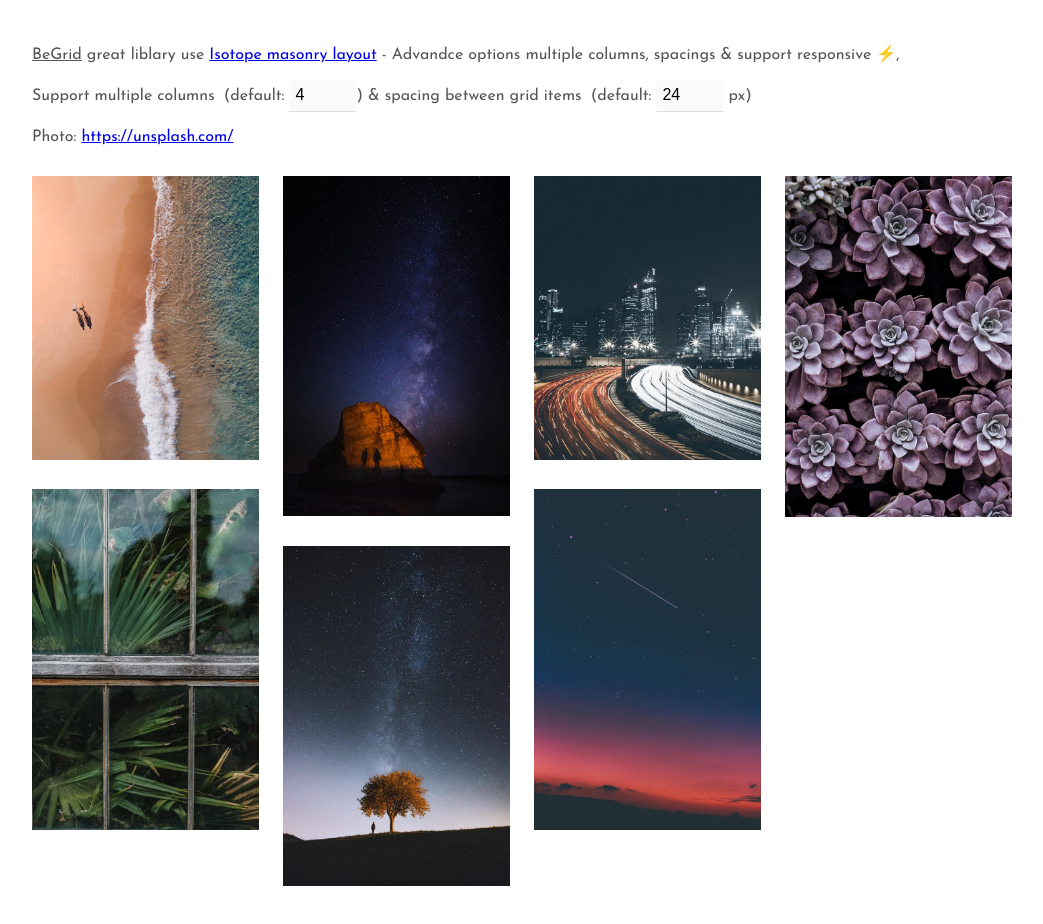
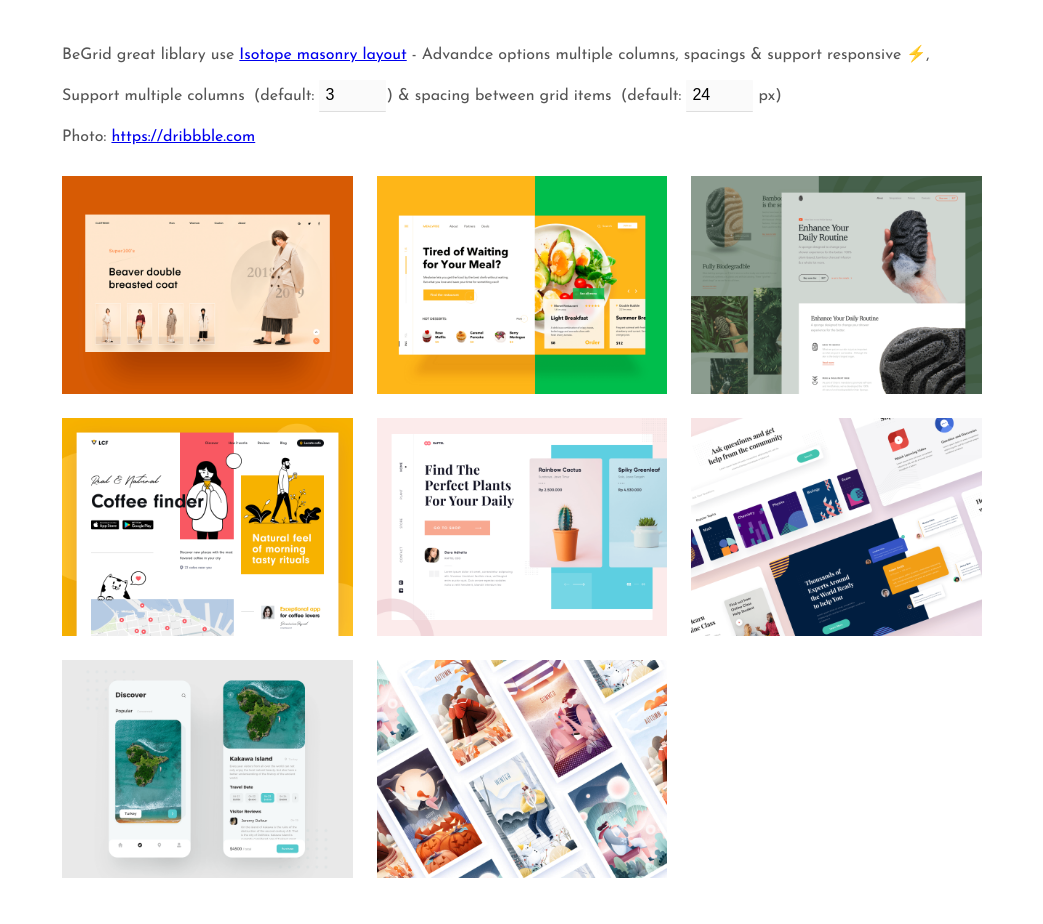
Before and after one commit to Huynhhuynh/begrid, a website built with webpack: page index.html in a window 1280 px wide. Shown: the whole page, without its empty margins (118-1161 px from the left). Built offline with nearby package versions, Linux system fonts and the light colour scheme; files that its build step writes are made by us from their sources.

Commit message:
change images

```diff
--- a/index.html
+++ b/index.html
@@ -14,44 +14,46 @@
 <body>
     <div id="page">
         <div class="heading-wrap">
-            <p><u><strong>BeGrid</strong></u> great liblary use <a href="https://isotope.metafizzy.co/" target="_blank">Isotope masonry layout</a> - Advandce options multiple columns, spacings & support responsive ⚡️,</p>
+            <p><strong>BeGrid</strong> great liblary use <a href="https://isotope.metafizzy.co/" target="_blank">Isotope masonry layout</a> - Advandce options multiple columns, spacings & support responsive ⚡️,</p>
             <div class="group-field">
                 <label for="g-columns">Support multiple columns</label>
-                (default: <input id="g-columns" type="number" value="4" min="1" max="12" />)
+                (default: <input id="g-columns" type="number" value="3" min="1" max="12" />)
             </div>
             <div class="group-field">
                 <label for="g-spacing">& spacing between grid items</label>
                 (default: <input id="g-spacing" type="number" value="24" min="0" max="50" /> px)
             </div>
 
-            <p>Photo: <a href="https://unsplash.com/" target="_blank">https://unsplash.com/</a></p>
+            <p>Photo: <a href="https://dribbble.com" target="_blank">https://dribbble.com</a></p>
         </div>
         <div id="grid-1">
             <div class="item-sizer"></div>
             <div class="item-gutter-sizer"></div>
-            <div class="item"><img src="./images/image-1.jpeg" alt="#"></div>
-            <div class="item"><img src="./images/image-2.jpeg" alt="#"></div>
-            <div class="item"><img src="./images/image-3.jpeg" alt="#"></div>
-            <div class="item"><img src="./images/image-4.jpeg" alt="#"></div>
-            <div class="item"><img src="./images/image-5.jpeg" alt="#"></div>
-            <div class="item"><img src="./images/image-6.jpeg" alt="#"></div>
-            <div class="item"><img src="./images/image-7.jpeg" alt="#"></div>
+            <div class="item"><img src="./images/1.png" alt="#"></div>
+            <div class="item"><img src="./images/2.png" alt="#"></div>
+            <div class="item"><img src="./images/3.png" alt="#"></div>
+            <div class="item"><img src="./images/4.png" alt="#"></div>
+            <div class="item"><img src="./images/5.png" alt="#"></div>
+            <div class="item"><img src="./images/6.png" alt="#"></div>
+            <div class="item"><img src="./images/7.png" alt="#"></div>
+            <div class="item"><img src="./images/8.jpg" alt="#"></div>
         </div>
     </div>
 
     <script src="dist/begrid.min.js"></script>
     <script>
         var body = $( 'body' );
-        var Grid = new window.BeGrid({
+        var Grid = new window.BeGrid( {
             El: document.getElementById( 'grid-1' ),
-        });
+            Col: 3,
+        } );
 
         body.on( {
             '__update_layout' ( e ) {
 
                 Grid.GetGrid().trigger('__refresh', [{
-                    Col : $('input#g-columns').val(),
-                    Space : $('input#g-spacing').val(),
+                    Col: $('input#g-columns').val(),
+                    Space: $('input#g-spacing').val(),
                 }])
             }
         } )
--- a/src/begrid.js
+++ b/src/begrid.js
@@ -70,7 +70,7 @@
     const BeGrid = function( opts ) {
 
         // Set options
-        const Options = this._options(opts);
+        const Options = this._options( opts );
         const grid = $( Options.El );
         const RandClassName = 'begrid-' + CreateRandomKey();
 
@@ -96,6 +96,7 @@
 
         // trigger event
         this._triggerEvent();
+        grid.trigger( '__responsive.begrid', [w.innerWidth] );
 
         // window resize
         $( w ).off( '.begrid_resize' ).on( 'resize.begrid_resize', function(e) {
--- a/src/style.scss
+++ b/src/style.scss
@@ -38,6 +38,7 @@ input[type="passworld"]{
     width: $page_width;
     max-width: 100%;
     margin: 0 auto;
+    box-sizing: border-box;
 }
 
 .heading-wrap{
@@ -53,7 +54,7 @@ input[type="passworld"]{
 }
 
 #grid-1{
-    .furygrid-item{
+    .item{
         font-size: 0;
     }
     img{
```
Also changed, not shown: dist/begrid.min.js, dist/style.css, images/1.png (added), images/2.png (added), images/3.png (added), images/4.png (added), images/5.png (added), images/6.png (added), images/7.png (added), images/8.jpg (added), images/image-1.jpeg (deleted), images/image-2.jpeg (deleted), images/image-3.jpeg (deleted), images/image-4.jpeg (deleted), 3 more files, 1 other file.
